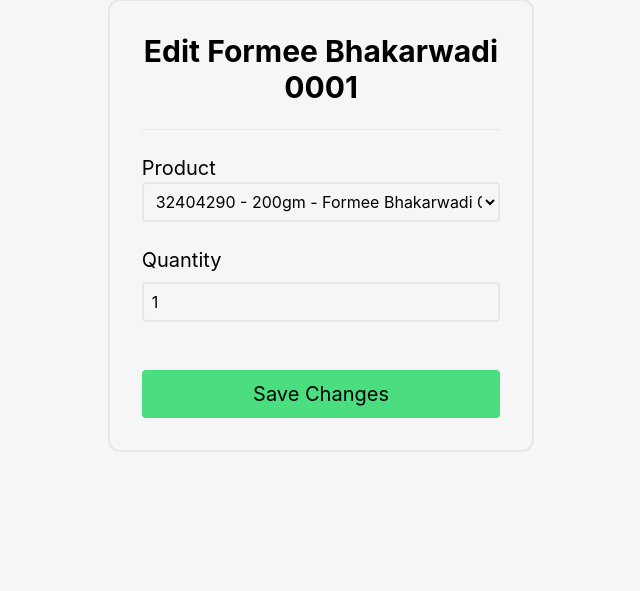
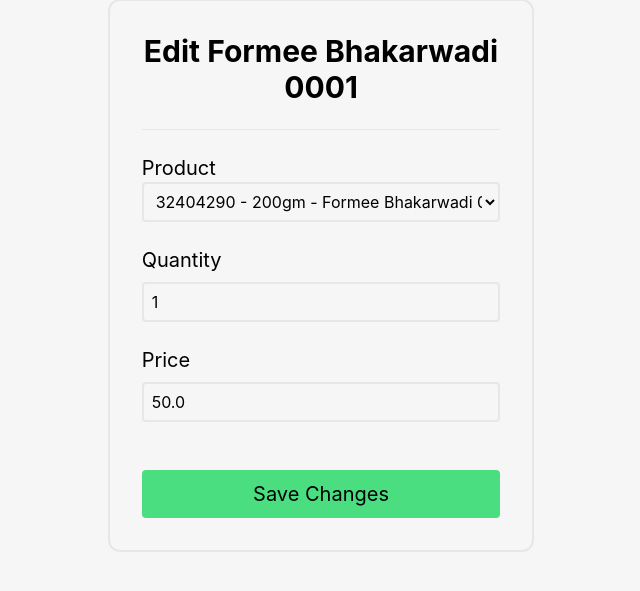
Before and after one commit to AnkoorNagargoje/FormeeManagement, a Django app: page /billing/1/orders/1/3/edit/ in a window 1280 px wide. Shown: the part 119-710 px from the top of the page, without its empty margins (319-959 px from the left). Run offline with Django 3.2, Linux system fonts and the light colour scheme; data comes from the database, SQL or seed files in the repository; both versions use the stored data as it was after the commit; some libraries are stand-ins or nearby versions.

Commit message:
Delivery Challan and Order item edit

```diff
--- a/Billing/templates/invoice.html
+++ b/Billing/templates/invoice.html
@@ -76,7 +76,7 @@
 
 <div class="center" style="margin-bottom:-15px;">
     {% if customer.order_type == 'normal' %}
-    <p>Cash Memo</p>
+    <p>Delivery Challan</p>
     {% else %}
     <p>Tax Invoice</p>
     {% endif %}
--- a/Billing/templates/invoice_view.html
+++ b/Billing/templates/invoice_view.html
@@ -86,7 +86,7 @@
 </a>
 <div class="center">
     {% if customer.order_type == 'normal' %}
-    <p>Cash Memo</p>
+    <p>Delivery Challan</p>
     {% else %}
     <p>Tax Invoice</p>
     {% endif %}
--- a/Billing/templates/order_item_edit.html
+++ b/Billing/templates/order_item_edit.html
@@ -15,6 +15,10 @@
             <p class="text-xl my-2">Quantity</p>
             {% render_field form.quantity class="w-full h-10 indent-2 rounded bg-transparent border-2" placeholder="2" %}
         </div>
+        <div class="my-6">
+            <p class="text-xl my-2">Price</p>
+            {% render_field form.price class="w-full h-10 indent-2 rounded bg-transparent border-2" placeholder="2" %}
+        </div>
         {{ form.errors }}<br>
         <button type="submit"
                 class="w-full bg-green-400 rounded h-12 text-xl hover:drop-shadow-2xl duration-300 ease-in-out">Save Changes
```
Also changed, not shown: db.sqlite3.
